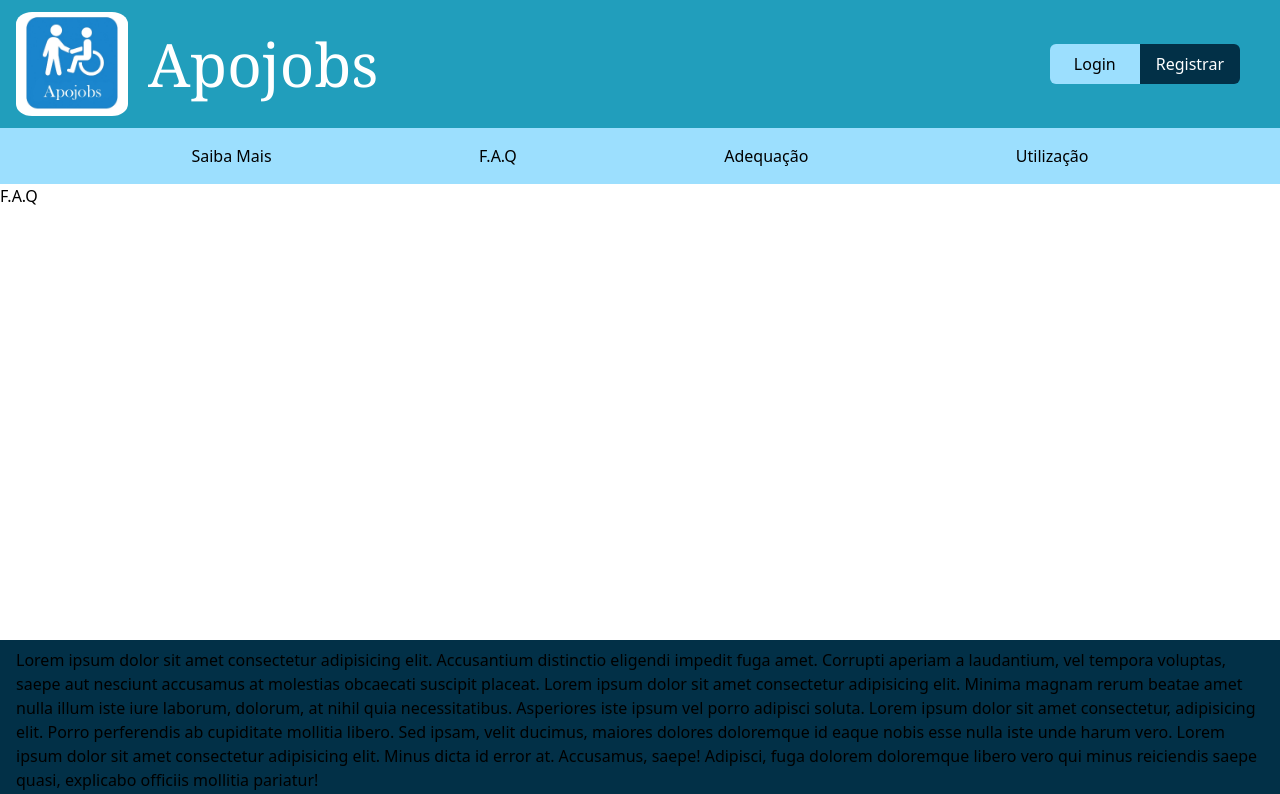
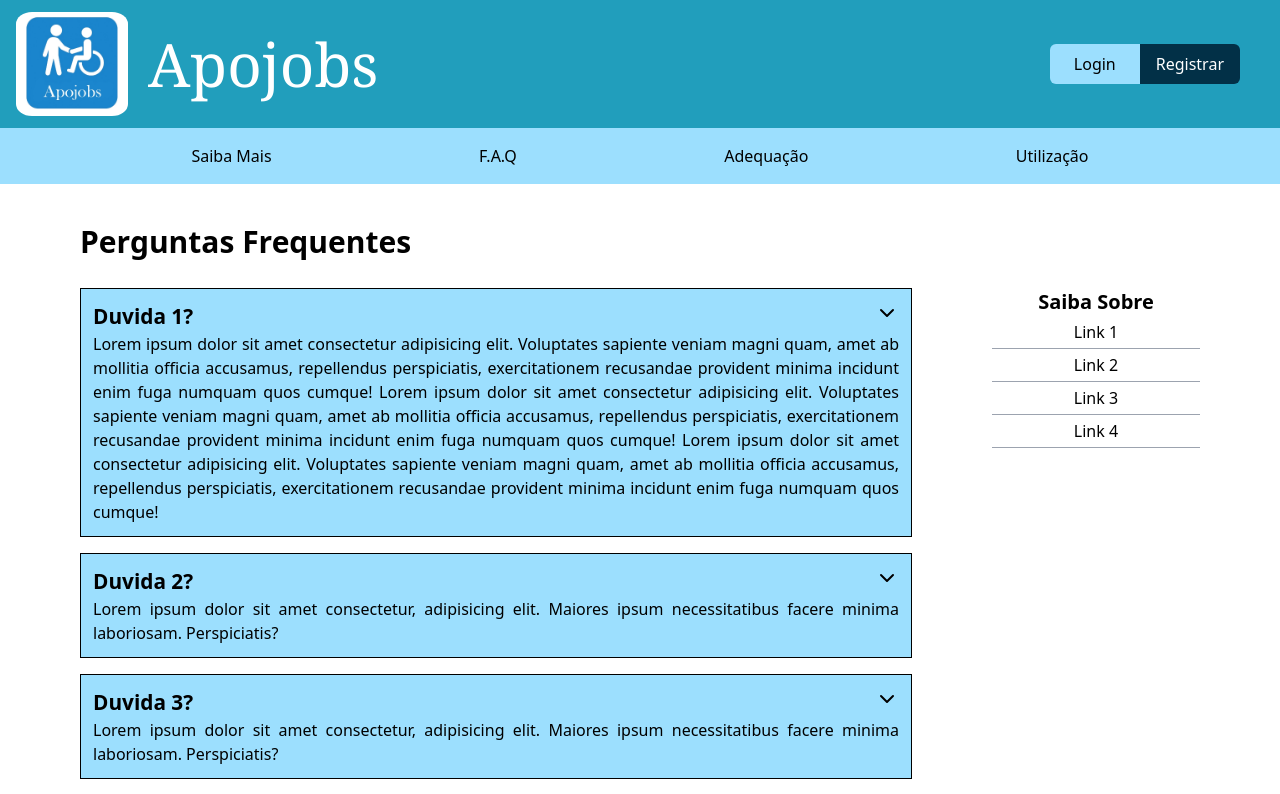
Before and after one commit to t4Facef/tic-2025-front, a React (Vite) app: page /faq in a window 1280 px wide. Shown: the top 794 px of the page. Built offline with nearby package versions, Linux system fonts and the light colour scheme.

Commit message:
Implementação da F.A.Q

```diff
--- /dev/null
+++ b/src/components/content/list_link_item.tsx
@@ -0,0 +1,15 @@
+import { Link } from "react-router-dom";
+import { ReactNode } from "react"
+
+interface LinkListItemProps{
+    children: ReactNode;
+    path: string;
+}
+
+export default function LinkListItem({children, path}: LinkListItemProps){
+    return(
+        <div className="border-b border-gray-400 w-full text-center py-1">
+            <Link to={path}>{children}</Link>
+        </div>
+    )
+}
--- /dev/null
+++ b/src/components/content/question.tsx
@@ -0,0 +1,18 @@
+import { ChevronDown } from "lucide-react";
+
+interface QuestionProps {
+    title: string;
+    description: string;
+}
+
+export default function Question({title, description}: QuestionProps){
+    return(
+        <div className="bg-blue4 w-full border border-black p-3">
+            <div className="flex justify-between">
+                <h2 className="font-semibold text-[1.3rem]">{title}</h2>
+                <ChevronDown/>
+            </div>
+            <p>{description}</p>
+        </div>
+    )
+}
--- a/src/pages/adaptation.tsx
+++ b/src/pages/adaptation.tsx
@@ -1,21 +1,9 @@
 import GenericBlueButton  from "../components/buttons/generic_link_blue_button";
 
 export default function Adaptation() {
-  const h1Style: React.CSSProperties = {
-    fontWeight: "bold",
-    fontSize: "2rem",
-    fontStyle: "italic",
-  };
-
-  const h2Style: React.CSSProperties = {
-    fontWeight: "bold",
-    fontSize: "1.5rem",
-    fontStyle: "italic",
-  };
-
   return (
     <div className="px-20 py-10">
-      <h1 style={h1Style}>Como participar?</h1>
+      <h1 className="font-bold text-[2rem] italic">Como participar?</h1>
       <p className="mt-4">
         Lorem ipsum dolor sit amet consectetur adipisicing elit. Ab quae ullam iste!
         Impedit consequuntur quis nam minus amet? Placeat deserunt quod voluptates porro
@@ -31,7 +19,7 @@ export default function Adaptation() {
       </p>
 
       <div className="mt-10">
-        <h2 style={h2Style}>Como se cadastrar para Candidatos:</h2>
+        <h2 className="font-bold text-[1.5rem] italic">Como se cadastrar para Candidatos:</h2>
         <p className="mt-2">
                   Lorem ipsum dolor sit amet consectetur adipisicing elit. Ab quae ullam iste!
         Impedit consequuntur quis nam minus amet? Placeat deserunt quod voluptates porro
@@ -47,7 +35,7 @@ export default function Adaptation() {
       </div>
 
       <div className="mt-10">
-        <h2 style={h2Style}>Como se cadastrar para Empresas:</h2>
+        <h2 className="font-bold text-[1.5rem] italic">Como se cadastrar para Empresas:</h2>
         <p className="mt-2">
         Lorem ipsum dolor sit amet consectetur adipisicing elit. Ab quae ullam iste!
         Impedit consequuntur quis nam minus amet? Placeat deserunt quod voluptates porro
--- a/src/pages/faq.tsx
+++ b/src/pages/faq.tsx
@@ -1,7 +1,31 @@
-export default function Faq(){
-    return(
-        <div>
-            F.A.Q
+import Question from "../components/content/question";
+import LinkListItem from "../components/content/list_link_item"
+
+export default function Faq() {
+    return (
+        <div className="px-20 py-10">
+            <h1 className="text-3xl pb-7 font-bold">Perguntas Frequentes</h1>
+            <div className="flex space-x-20 justify-between">
+                <div className="flex-col space-y-4 flex-[8] text-justify">
+                    <Question title="Duvida 1?" description="
+                        Lorem ipsum dolor sit amet consectetur adipisicing elit. Voluptates sapiente veniam magni quam, amet ab mollitia officia accusamus, repellendus perspiciatis, exercitationem recusandae provident minima incidunt enim fuga numquam quos cumque!
+                        Lorem ipsum dolor sit amet consectetur adipisicing elit. Voluptates sapiente veniam magni quam, amet ab mollitia officia accusamus, repellendus perspiciatis, exercitationem recusandae provident minima incidunt enim fuga numquam quos cumque!
+                        Lorem ipsum dolor sit amet consectetur adipisicing elit. Voluptates sapiente veniam magni quam, amet ab mollitia officia accusamus, repellendus perspiciatis, exercitationem recusandae provident minima incidunt enim fuga numquam quos cumque!"/>
+                    <Question title="Duvida 2?" description="
+                        Lorem ipsum dolor sit amet consectetur, adipisicing elit. Maiores ipsum necessitatibus facere minima laboriosam. Perspiciatis?"/>
+                    <Question title="Duvida 3?" description="
+                        Lorem ipsum dolor sit amet consectetur, adipisicing elit. Maiores ipsum necessitatibus facere minima laboriosam. Perspiciatis?"/>
+                    <Question title="Duvida 4?" description="
+                        Lorem ipsum dolor sit amet consectetur, adipisicing elit. Maiores ipsum necessitatibus facere minima laboriosam. Perspiciatis?"/>
+                </div>
+                <nav className="flex-[2] flex flex-col items-center">
+                    <h2 className="text-xl font-semibold">Saiba Sobre</h2>
+                    <LinkListItem path="/">Link 1</LinkListItem>
+                    <LinkListItem path="/">Link 2</LinkListItem>
+                    <LinkListItem path="/">Link 3</LinkListItem>
+                    <LinkListItem path="/">Link 4</LinkListItem>
+                </nav>
+            </div>
         </div>
     )
 }
```
